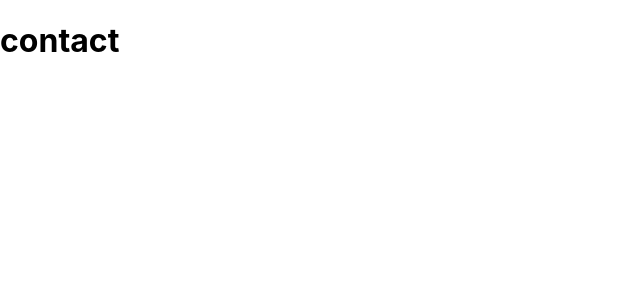
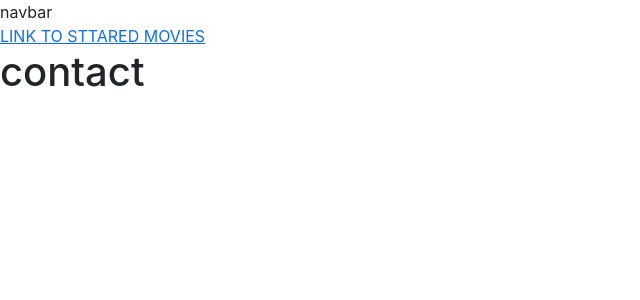
Before and after one commit to Anushasri-27/box-office-react-app, a React (Create React App) app: page /contact in a window 1280 px wide. Shown: the top 300 px of the page, without its empty margins (0-640 px from the left). Built offline with nearby package versions, Linux system fonts and the light colour scheme.

Commit message:
mainlyout is added

```diff
--- a/package.json
+++ b/package.json
@@ -6,6 +6,7 @@
     "@testing-library/jest-dom": "^5.17.0",
     "@testing-library/react": "^13.4.0",
     "@testing-library/user-event": "^13.5.0",
+    "bootstrap": "^5.3.1",
     "react": "^18.2.0",
     "react-dom": "^18.2.0",
     "react-router-dom": "^6.15.0",
--- a/public/index.html
+++ b/public/index.html
@@ -6,35 +6,18 @@
     <meta name="viewport" content="width=device-width, initial-scale=1" />
     <meta name="theme-color" content="#000000" />
     <meta name="description" content="Web site created using create-react-app" />
+    <link href="https://cdn.jsdelivr.net/npm/bootstrap@5.3.1/dist/css/bootstrap.min.css" rel="stylesheet" integrity="sha384-4bw+/aepP/YC94hEpVNVgiZdgIC5+VKNBQNGCHeKRQN+PtmoHDEXuppvnDJzQIu9" crossorigin="anonymous">
+    <link href="style.css" rel="stylesheet" />
     <link rel="apple-touch-icon" href="%PUBLIC_URL%/logo192.png" />
-    <!--
-      manifest.json provides metadata used when your web app is installed on a
-      user's mobile device or desktop. See https://developers.google.com/web/fundamentals/web-app-manifest/
-    -->
+
     <link rel="manifest" href="%PUBLIC_URL%/manifest.json" />
-    <!--
-      Notice the use of %PUBLIC_URL% in the tags above.
-      It will be replaced with the URL of the `public` folder during the build.
-      Only files inside the `public` folder can be referenced from the HTML.
 
-      Unlike "/favicon.ico" or "favicon.ico", "%PUBLIC_URL%/favicon.ico" will
-      work correctly both with client-side routing and a non-root public URL.
-      Learn how to configure a non-root public URL by running `npm run build`.
-    -->
     <title>React App</title>
   </head>
   <body>
     <noscript>You need to enable JavaScript to run this app.</noscript>
     <div id="root"></div>
-    <!--
-      This HTML file is a template.
-      If you open it directly in the browser, you will see an empty page.
+    <script src="https://cdn.jsdelivr.net/npm/bootstrap@5.3.1/dist/js/bootstrap.bundle.min.js" integrity="sha384-HwwvtgBNo3bZJJLYd8oVXjrBZt8cqVSpeBNS5n7C8IVInixGAoxmnlMuBnhbgrkm" crossorigin="anonymous"></script>
 
-      You can add webfonts, meta tags, or analytics to this file.
-      The build step will place the bundled scripts into the <body> tag.
-
-      To begin the development, run `npm start` or `yarn start`.
-      To create a production bundle, use `npm run build` or `yarn build`.
-    -->
   </body>
 </html>
--- a/src/App.jsx
+++ b/src/App.jsx
@@ -1,12 +1,20 @@
 import {BrowserRouter,Routes,Route} from "react-router-dom";
 import Home from "./pages/Home";
 import Contact from "./pages/Contact";
+import Starred from "./pages/Starred";
+import Mainlayout from "./components/Mainlayout";
+
 function App() {
   return (
+    //client-side navigation
      <BrowserRouter>
          <Routes>
-              <Route path="/" element={ <Home />} ></Route>
-              <Route path="/contact" element={<div ><Contact /></div>} ></Route>
+          < Route element={<Mainlayout />} >
+              <Route path="/" element={ <Home /> } ></Route>
+              <Route path="/Starred" element={ <Starred />}></Route>
+              <Route path="/contact" element={<Contact  />} ></Route>
+          </Route>
+          <Route path="*" element={<div>PAGE NOT FOUND</div>}   ></Route>
          </Routes>
      </BrowserRouter>
   );
--- /dev/null
+++ b/src/components/Mainlayout.jsx
@@ -0,0 +1,13 @@
+import { Outlet } from "react-router-dom";
+import Nav from "./Nav";
+function Mainlayout(){
+return(
+    <div>
+         <Nav />
+        <Outlet />
+    </div>
+)
+
+};
+
+export default Mainlayout;
--- /dev/null
+++ b/src/components/Nav.jsx
@@ -0,0 +1,14 @@
+import { Link } from "react-router-dom";
+
+
+function Nav(){
+    return(
+     <>
+         <div>navbar</div>
+        <Link to="/Starred">LINK TO STTARED MOVIES</Link>
+
+     </>
+    )
+};
+
+export default Nav;
--- a/src/pages/Contact.jsx
+++ b/src/pages/Contact.jsx
@@ -1,7 +1,9 @@
 function Contact(){
  return(
+   <>
+    <h1>contact</h1>
 
-    <h1>contact</h1>
+   </>
 
  )
 };
--- a/src/pages/Home.jsx
+++ b/src/pages/Home.jsx
@@ -1,7 +1,10 @@
 function Home(){
  return(
-    <h1>hello</h1>
+   <>
 
+     <h1>hello</h1>
+
+   </>
  )
 };
 
--- /dev/null
+++ b/src/pages/Starred.jsx
@@ -0,0 +1,13 @@
+
+function Starred(){
+return(
+    <>
+
+     <div> starred</div>
+    </>
+)
+
+}
+
+
+export default Starred;
```
Also changed, not shown: public/style.css (added), 1 other file (tests, documents, lock files or other folders).
